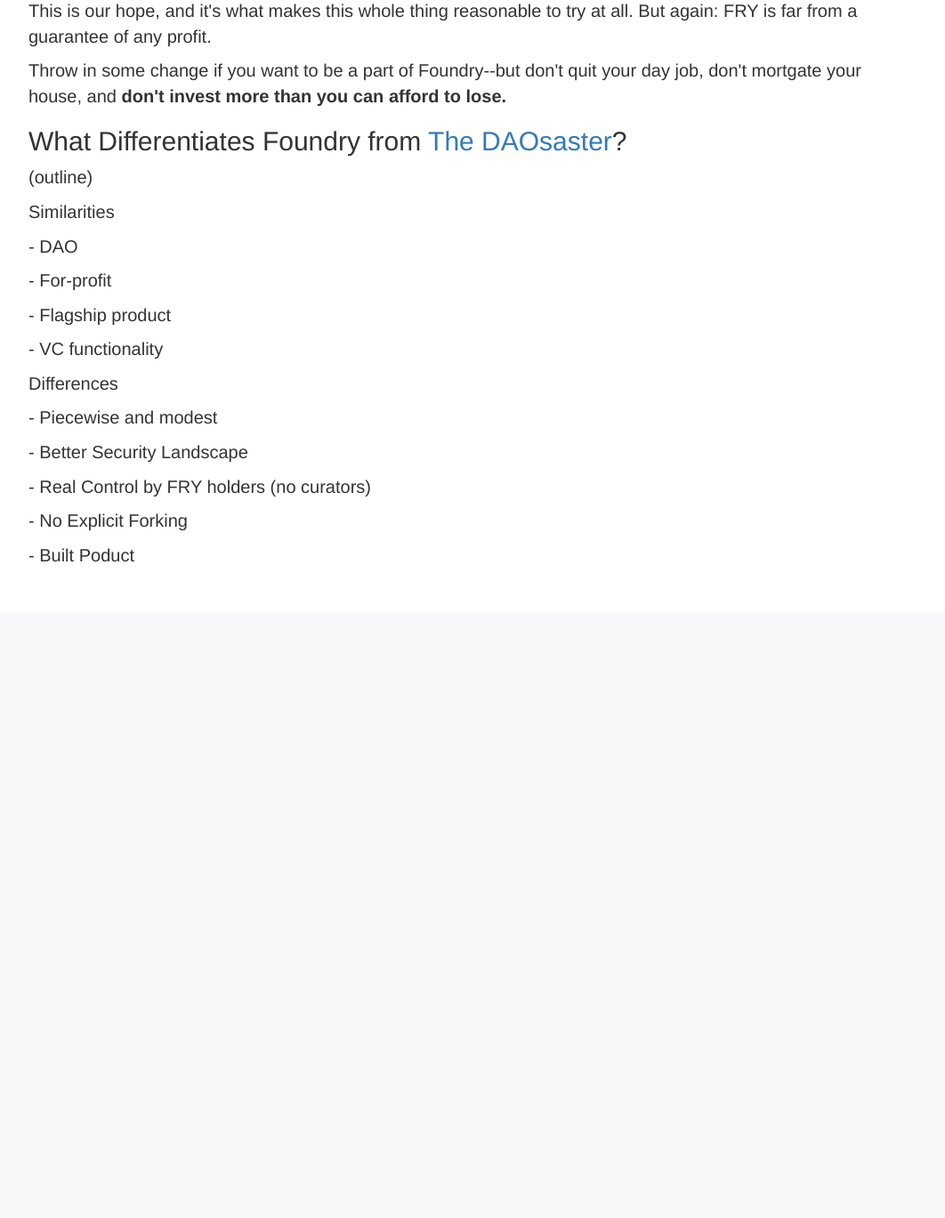
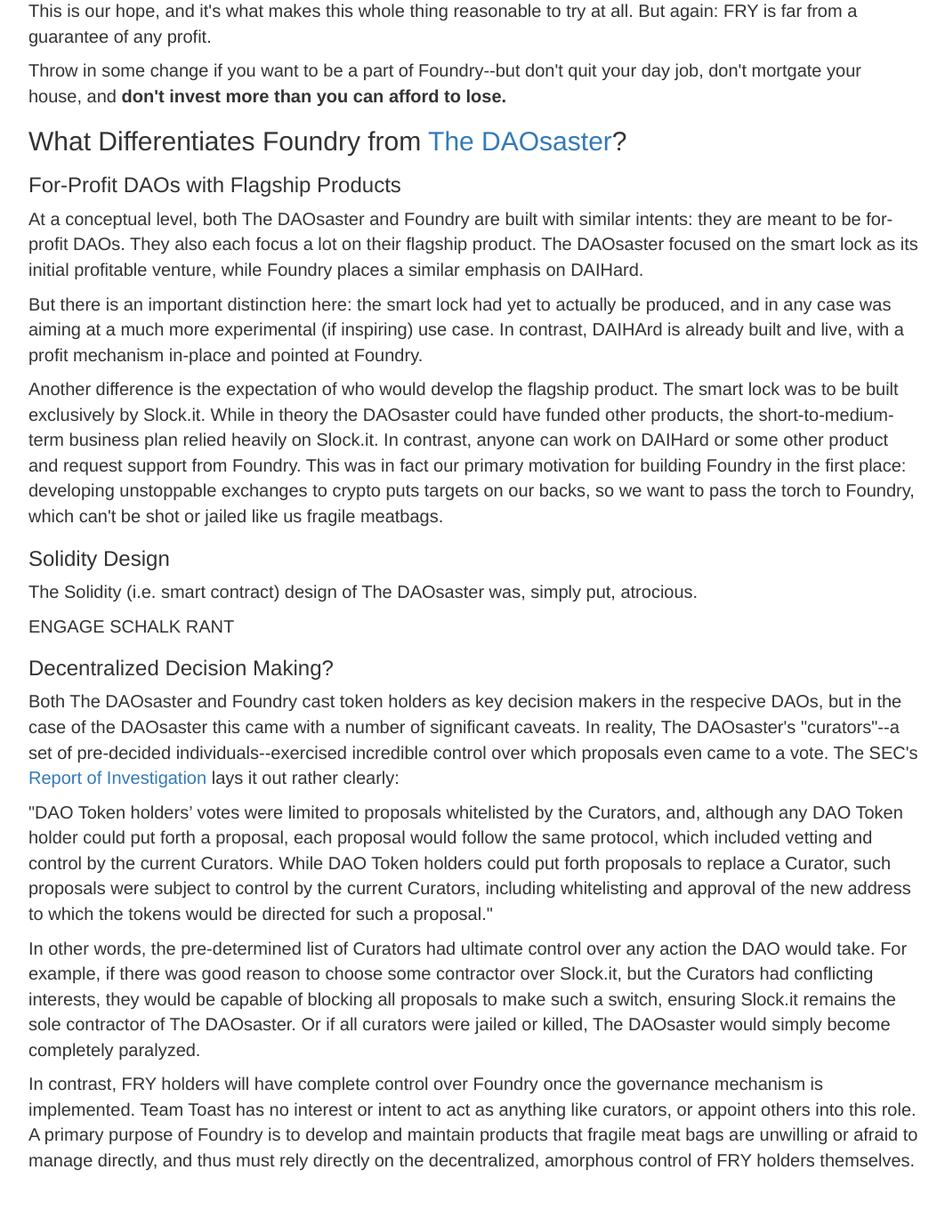
Before and after one commit to team-toast/foundrydao.com, a PHP site: page /faq/ in a window 1280 px wide. Shown: the part 2252-3621 px from the top of the page at 89% size, without its empty margins (108-1170 px from the left). Before the commit the page ends 2884 px from the top, so only its background shows below. Run offline with PHP 8.4, Linux system fonts and the light colour scheme.

Commit message:
More FAQ

```diff
--- a/html/faq/index.php
+++ b/html/faq/index.php
@@ -104,18 +104,56 @@
                         don't quit your day job, don't mortgate your house, and <b>don't invest more than you can afford to lose.</b>
                     </p>
                 <h2>What Differentiates Foundry from <a href="https://en.wikipedia.org/wiki/The_DAO_(organization)">The DAOsaster</a>?</h2>
-                    <p>(outline)</p>
-                    <p>Similarities</p>
-                        <p>- DAO</p>
-                        <p>- For-profit</p>
-                        <p>- Flagship product</p>
-                        <p>- VC functionality</p>
-                    <p>Differences</p>
-                        <p>- Piecewise and modest</p>
-                        <p>- Better Security Landscape</p>
-                        <p>- Real Control by FRY holders (no curators)</p>
-                        <p>- No Explicit Forking</p>
-                        <p>- Built Poduct</p>
+                    <h3>For-Profit DAOs with Flagship Products</h3>
+                        <p>
+                            At a conceptual level, both The DAOsaster and Foundry are built with similar intents:
+                            they are meant to be for-profit DAOs. They also each focus a lot on their flagship product.
+                            The DAOsaster focused on the smart lock as its initial profitable venture,
+                            while Foundry places a similar emphasis on DAIHard.
+                        </p><p>
+                            But there is an important distinction here: the smart lock had yet to actually be produced,
+                            and in any case was aiming at a much more experimental (if inspiring) use case.
+                            In contrast, DAIHArd is already built and live, with a profit mechanism in-place and pointed at Foundry.
+                        </p><p>
+                            Another difference is the expectation of who would develop the flagship product.
+                            The smart lock was to be built exclusively by Slock.it. While in theory the DAOsaster could have
+                            funded other products, the short-to-medium-term business plan relied heavily on Slock.it.
+                            In contrast, anyone can work on DAIHard or some other product and request support from Foundry.
+                            This was in fact our primary motivation for building Foundry in the first place:
+                            developing unstoppable exchanges to crypto puts targets on our backs,
+                            so we want to pass the torch to Foundry, which can't be shot or jailed like us fragile meatbags.
+                        </p>
+                    <h3>Solidity Design</h3>
+                        <p>
+                            The Solidity (i.e. smart contract) design of The DAOsaster was, simply put, atrocious.
+                        </p><p>
+                            ENGAGE SCHALK RANT
+                        </p>
+                    <h3>Decentralized Decision Making?</h3>
+                        <p>
+                            Both The DAOsaster and Foundry cast token holders as key decision makers in the respecive DAOs,
+                            but in the case of the DAOsaster this came with a number of significant caveats.
+                            In reality, The DAOsaster's "curators"--a set of pre-decided individuals--exercised
+                            incredible control over which proposals even came to a vote. The SEC's
+                            <a href="http://www.sec.gov/litigation/investreport/34-81207.pdf">Report of Investigation</a>
+                            lays it out rather clearly:
+                        </p><p>
+                            "DAO Token holders’ votes were limited to proposals whitelisted by the Curators, and, although any DAO Token holder could put forth a proposal, each proposal would follow the same protocol, which included vetting and control by the current Curators.  While DAO Token holders could put forth proposals to replace a Curator, such proposals were subject to control by the current Curators, including whitelisting and approval of the new address to which the tokens would be directed for such a proposal."<p>
+                        </p><p>
+                            In other words, the pre-determined list of Curators had ultimate control over any action the DAO would take.
+                            For example, if there was good reason to choose some contractor over Slock.it,
+                            but the Curators had conflicting interests, they would be capable of blocking all proposals
+                            to make such a switch, ensuring Slock.it remains the sole contractor of The DAOsaster.
+                            Or if all curators were jailed or killed, The DAOsaster would simply become completely paralyzed.
+                        </p><p>
+                            In contrast, FRY holders will have complete control over Foundry
+                            once the governance mechanism is implemented.
+                            Team Toast has no interest or intent to act as anything like curators,
+                            or appoint others into this role.
+                            A primary purpose of Foundry is to develop and maintain products that fragile meat bags
+                            are unwilling or afraid to manage directly, and thus must rely directly
+                            on the decentralized, amorphous control of FRY holders themselves.
+                        </p>
             </div>
         </div>
     </div>
```
